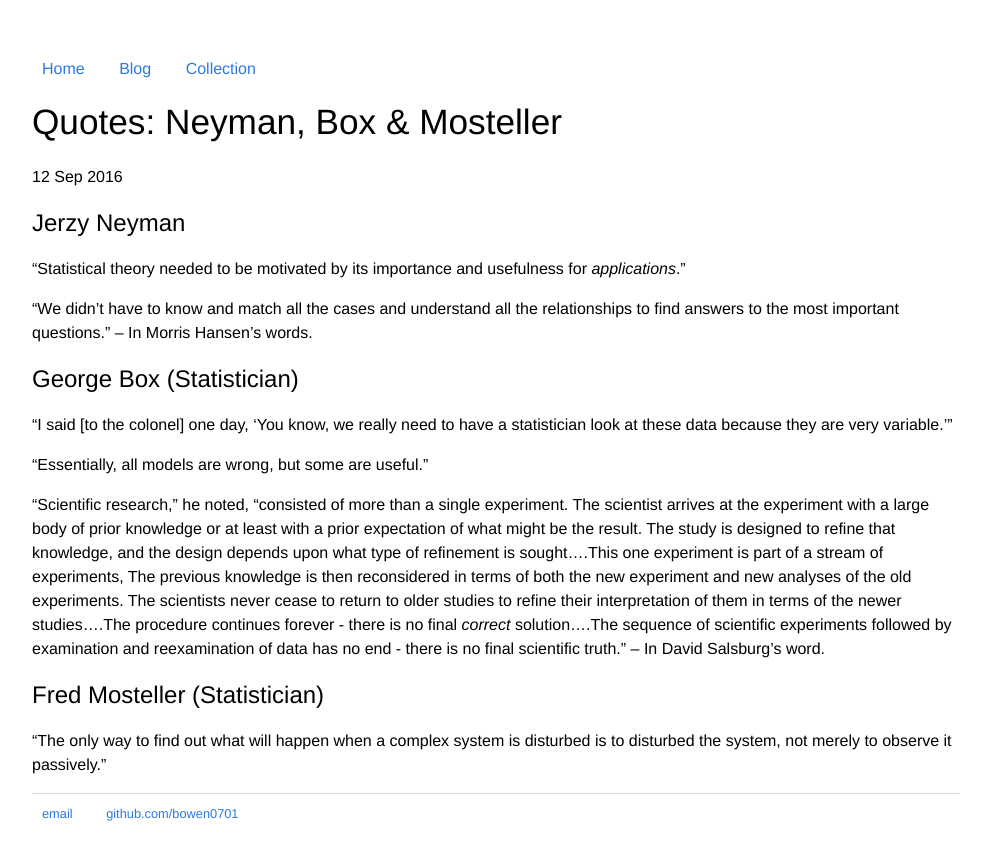
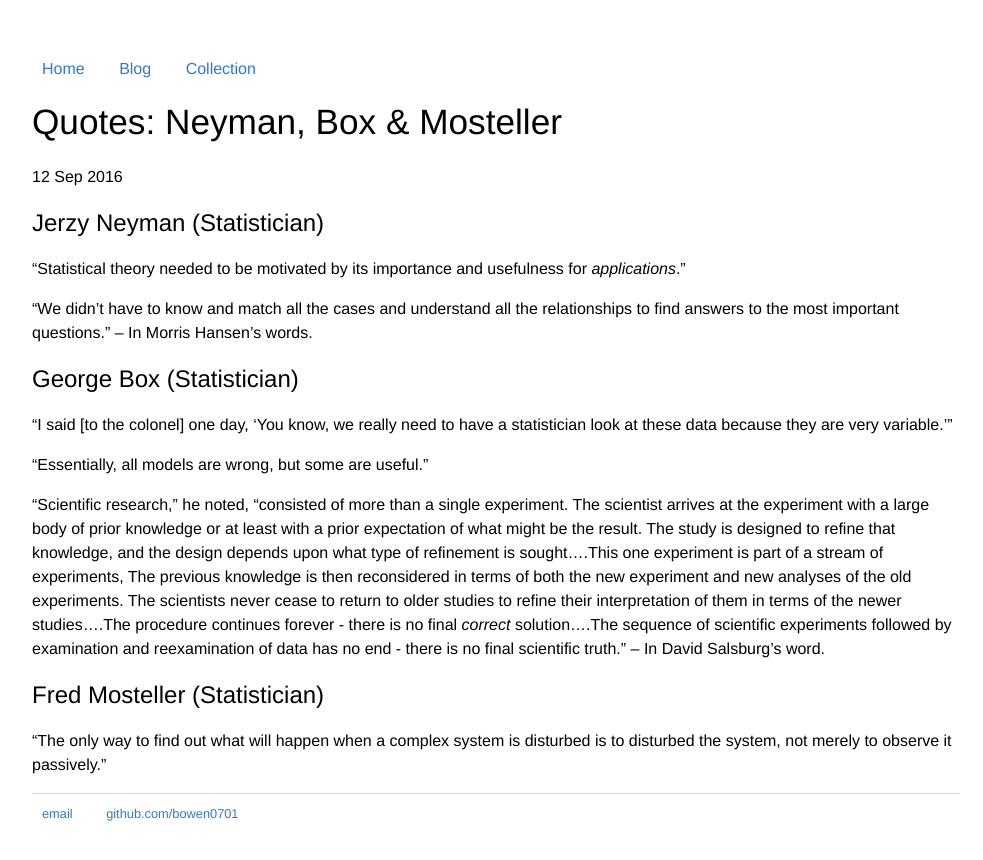
Before and after one commit to bowen0701/bowen0701.github.io, a Jekyll site: the page built from _posts/2016-09-12-neyman-box-mosteller.md, in a window 1280 px wide. Shown: the top 860 px of the page, without its empty margins (144-1127 px from the left). Built offline with Jekyll 4.4.1, drawn with Linux system fonts in a browser that asks for light colours.

Commit message:
Add statistician

```diff
--- a/_posts/2016-09-12-neyman-box-mosteller.md
+++ b/_posts/2016-09-12-neyman-box-mosteller.md
@@ -4,7 +4,7 @@
 date: 2016-09-12
 ---
 
-## Jerzy Neyman
+## Jerzy Neyman (Statistician)
 
 "Statistical theory needed to be motivated by its importance and usefulness for *applications*."
 
```
